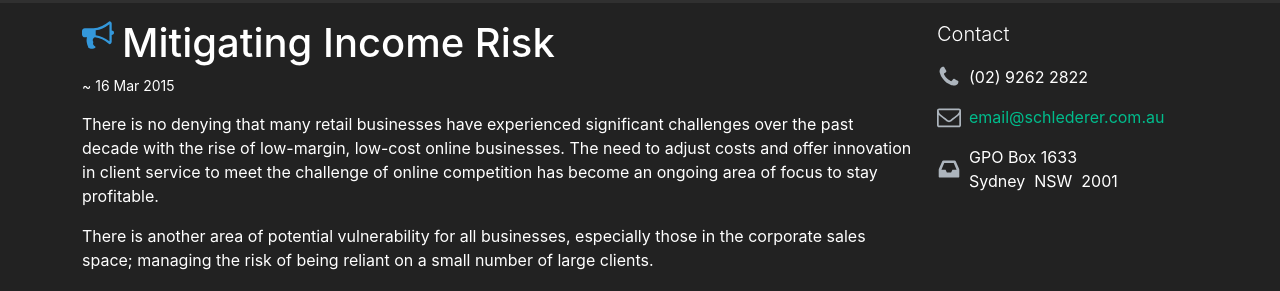
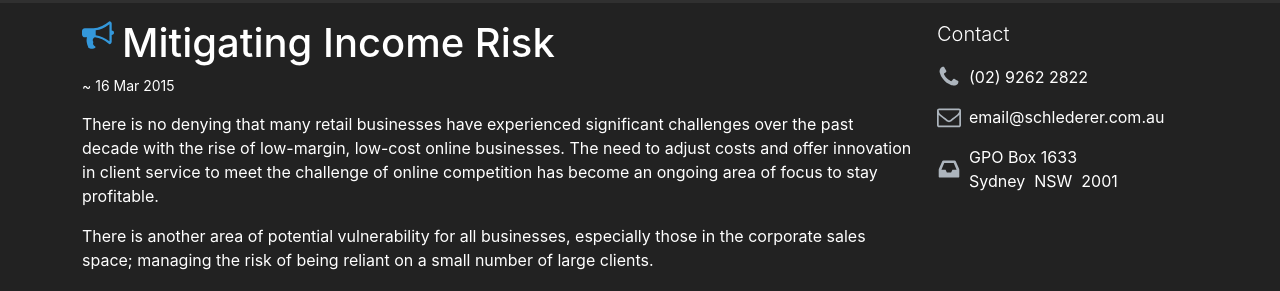
Before and after one commit to Mforcer/tax2, a Jekyll site: the page built from blog/index.html, in a window 1280 px wide. Shown: the part 169-460 px from the top of the page. Built offline with Jekyll 4.4.1, drawn with Linux system fonts in a browser that asks for light colours; the list of posts is cut into pages by our own code.

Commit message:
Update contact.html

```diff
--- a/_includes/contact.html
+++ b/_includes/contact.html
@@ -1,19 +1,13 @@
 <p class="lead">Contact</p>
-    <p class="clearfix">
 <svg class="icon float-start me-2" width="1.5em" height="1.5em" fill="var(--bs-light)" viewBox="0 0 1792 1792" xmlns="http://www.w3.org/2000/svg">
     <path id="fa-phone" d="M1600 1240q0 27-10 70.5t-21 68.5q-21 50-122 106-94 51-186 51-27 0-53-3.5t-57.5-12.5-47-14.5-55.5-20.5-49-18q-98-35-175-83-127-79-264-216t-216-264q-48-77-83-175-3-9-18-49t-20.5-55.5-14.5-47-12.5-57.5-3.5-53q0-92 51-186 56-101 106-122 25-11 68.5-21t70.5-10q14 0 21 3 18 6 53 76 11 19 30 54t35 63.5 31 53.5q3 4 17.5 25t21.5 35.5 7 28.5q0 20-28.5 50t-62 55-62 53-28.5 46q0 9 5 22.5t8.5 20.5 14 24 11.5 19q76 137 174 235t235 174q2 1 19 11.5t24 14 20.5 8.5 22.5 5q18 0 46-28.5t53-62 55-62 50-28.5q14 0 28.5 7t35.5 21.5 25 17.5q25 15 53.5 31t63.5 35 54 30q70 35 76 53 3 7 3 21z" />
 </svg>
-        {{site.biz_phone}}
-    </p>
-    <p class="clearfix">
+<p>{{site.biz_phone}}</p>
 <svg class="icon float-start me-2" width="1.5em" height="1.5em" fill="var(--bs-light)" viewBox="0 0 1792 1792" xmlns="http://www.w3.org/2000/svg">
     <path id="fa-envelope-o" d="M1664 1504v-768q-32 36-69 66-268 206-426 338-51 43-83 67t-86.5 48.5-102.5 24.5h-2q-48 0-102.5-24.5t-86.5-48.5-83-67q-158-132-426-338-37-30-69-66v768q0 13 9.5 22.5t22.5 9.5h1472q13 0 22.5-9.5t9.5-22.5zm0-1051v-24.5l-.5-13-3-12.5-5.5-9-9-7.5-14-2.5h-1472q-13 0-22.5 9.5t-9.5 22.5q0 168 147 284 193 152 401 317 6 5 35 29.5t46 37.5 44.5 31.5 50.5 27.5 43 9h2q20 0 43-9t50.5-27.5 44.5-31.5 46-37.5 35-29.5q208-165 401-317 54-43 100.5-115.5t46.5-131.5zm128-37v1088q0 66-47 113t-113 47h-1472q-66 0-113-47t-47-113v-1088q0-66 47-113t113-47h1472q66 0 113 47t47 113z" />
 </svg>
-        <a href="mailto:{{site.biz_email}}" class="text-decoration-none">{{site.biz_email}}</a>
-    </p>
-    <p class="clearfix">
+<p><a href="mailto:{{site.biz_email}}" class="text-reset text-decoration-none">{{site.biz_email}}</a></p>
 <svg class="icon float-start me-2" width="1.5em" height="3em" fill="var(--bs-light)" viewBox="0 0 1792 1792" xmlns="http://www.w3.org/2000/svg">
     <path id="fa-inbox" d="M1151 960h316q-1-3-2.5-8.5t-2.5-7.5l-212-496h-708l-212 496q-1 3-2.5 8.5t-2.5 7.5h316l95 192h320zm513 30v482q0 26-19 45t-45 19h-1408q-26 0-45-19t-19-45v-482q0-62 25-123l238-552q10-25 36.5-42t52.5-17h832q26 0 52.5 17t36.5 42l238 552q25 61 25 123z" />
 </svg>
-        {{site.biz_post_box}}<br>{{site.biz_post_city}}&nbsp;&nbsp;{{site.biz_post_state}}&nbsp;&nbsp;{{site.biz_post_code}}
-    </p>
+<p>{{site.biz_post_box}}<br>{{site.biz_post_city}}&nbsp;&nbsp;{{site.biz_post_state}}&nbsp;&nbsp;{{site.biz_post_code}}</p>
```
Lines whose indentation alone changed are shown as unchanged.
